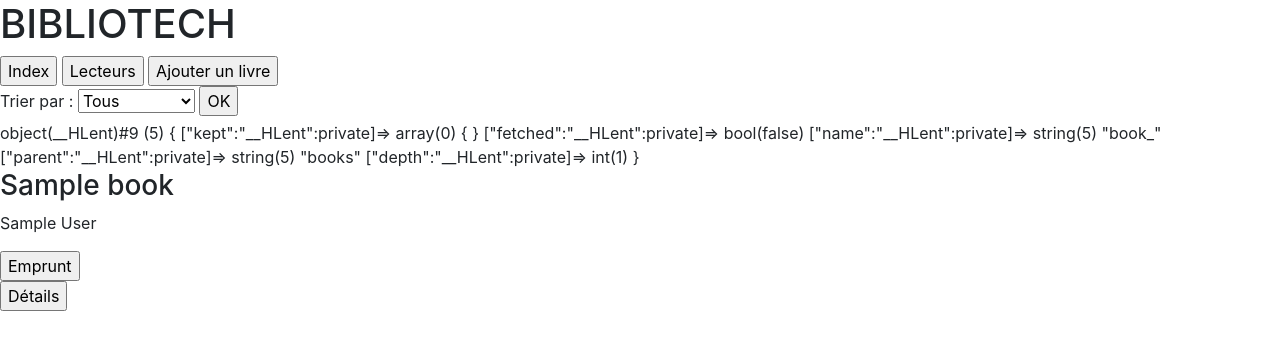
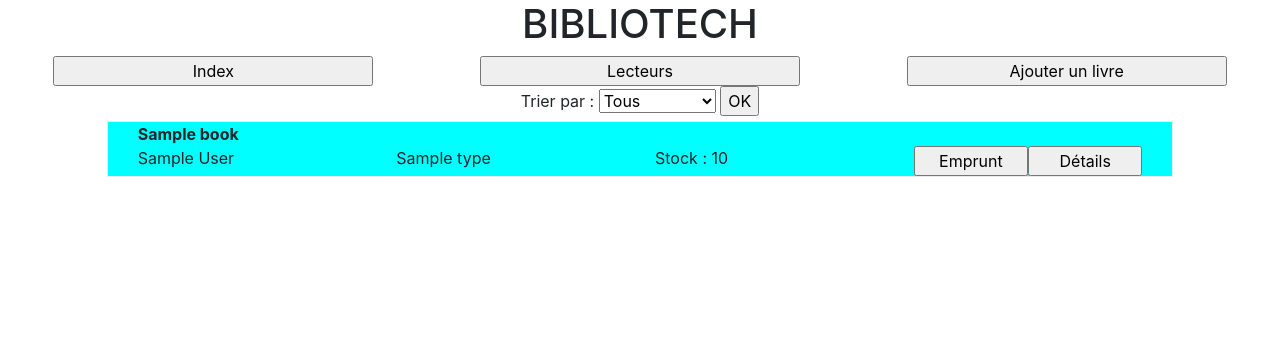
Before and after one commit to SylvainB59/bibliotech, a PHP site: template views/indexView.php in a window 1280 px wide. Shown: the top 350 px of the page. Run offline with PHP 8.4, Linux system fonts and the light colour scheme; the template is opened without the code that fills it: most values are stand-ins (such as "Sample title", 1, 10 or a date in 2020); some libraries are stand-ins or nearby versions.

Commit message:
add borrowByView, bookBorrowed method in class booksManager and little css for book available or not in indexView

```diff
--- a/assets/css/main.css
+++ b/assets/css/main.css
@@ -97,10 +97,26 @@ textarea {
    Author's custom styles
    ========================================================================== */
 
+.row {
+    margin-left: 0;
+    margin-right: 0;
+}
 
+p {
+    margin-bottom: 0;
+}
 
+.info {
+    background-color: red;
+}
 
+.available {
+    background-color: cyan;
+}
 
+.borrow {
+    background-color: tomato;
+}
 
 
 
--- a/models/UsersManager.php
+++ b/models/UsersManager.php
@@ -13,7 +13,8 @@ class UsersManager
 		$req = $this->db->query('SELECT u.id, u.lastName, u.firstName, u.idNumber, u.idBookBorrow, u.returnDate, b.title bookBorrow
 		                        FROM users u
 		                        LEFT JOIN books b
-		                        ON u.idBookBorrow = b.id');
+		                        ON u.idBookBorrow = b.id
+		                        ORDER BY u.lastName ASC');
 		$data = $req->fetchAll(PDO::FETCH_ASSOC);
 		foreach($data as $value)
 		{
--- a/views/indexView.php
+++ b/views/indexView.php
@@ -5,7 +5,8 @@ include('views/templates/header.php');
 ?>
 
 <section>
-	<form action="" method="POST">
+	<div class="row justify-content-center">
+		<form class="" action="" method="POST">
 			<label for="type">Trier par : </label>
 			<select name="type" id="type">
 				<option value="0">Tous</option>
@@ -21,24 +22,31 @@ include('views/templates/header.php');
 			</select>
 			<input type="submit" name="chooseType" value="OK">
 		</form>
+	</div>
 
-	<article>
+	<article class="row">
 		<?php
 		foreach($books as $book)
 		{
-			var_dump($book);
+			// var_dump($book);
 		?>
-		<div class="backgroundcolor">
-			<h3><?php echo $book->getTitle(); ?></h3>
-			<p><?php echo $book->getAuthor(); ?></p>
-			<form action="">
+		<div class="col-12 col-md-10 row justify-content-between mx-auto border
+		<?php if($book->getStock() > 0){echo 'available';}else{echo 'borrow';} ?>">
+			<p class="col-12"><strong><?php echo $book->getTitle(); ?></strong></p>
+			<p class="col-6 col-md"><?php echo $book->getAuthor(); ?></p>
+			<p class="col-6 col-md"><?php echo $book->getType(); ?></p>
+			<p class="col-6 col-md">Stock : <?php echo $book->getStock(); ?></p>
+			<div class="col-12 col-md">
+				<form class="row" action="" method="POST">
 					<input type="hidden" name="bookId" value="<?php echo $book->getId(); ?>">
-				<input type="submit" name="bookBorrow" value="Emprunt">
+					<?php if($book->getStock() > 0){?>
+					<input class="col-6 col-md" type="submit" name="bookBorrow" value="Emprunt">
+					<?php }else{ ?>
+					<input class="col-6 col-md" type="submit" name="bookreturn" value="Retour">
+					<?php } ?>
+					<input class="col-6 col-md" type="submit" name="bookDetail" value="D&eacute;tails">
 				</form>
-			<form action="">
-				<input type="hidden" name="bookId" value="<?php echo $book->getId(); ?>">
-				<input type="submit" name="bookDetail" value="D&eacute;tails">
-			</form>
+			</div>
 		</div>
 		<?php
 		}
--- a/views/templates/header.php
+++ b/views/templates/header.php
@@ -19,12 +19,14 @@
         <!--[if lte IE 9]>
             <p class="browserupgrade">You are using an <strong>outdated</strong> browser. Please <a href="https://browsehappy.com/">upgrade your browser</a> to improve your experience and security.</p>
         <![endif]-->
-        <h1>BIBLIOTECH</h1>
+        <header>
+            <h1 class="text-center">BIBLIOTECH</h1>
 
-        <nav>
-            <form action="" method="POST">
-                <input type="submit" name="home" value="Index">
-                <input type="submit" name="users" value="Lecteurs">
-                <input type="submit" name="addBook" value="Ajouter un livre">
-            </form>
-        </nav>
+            <nav>
+                <form class="row justify-content-center" action="" method="POST">
+                    <input class="col-6 col-md-3 mx-auto" type="submit" name="home" value="Index">
+                    <input class="col-6 col-md-3 mx-auto" type="submit" name="users" value="Lecteurs">
+                    <input class="col-12 col-md-3 mx-auto" type="submit" name="addBook" value="Ajouter un livre">
+                </form>
+            </nav>
+        </header>
```
Also changed, not shown: controllers/index.php (+24 -3 lines), entities/Book.php (+21 -0 lines), models/BooksManager.php (+26 -2 lines), views/borrowByView.php (added, +21 -0 lines), views/usersView.php (+5 -5 lines). Lines whose indentation alone changed are shown as unchanged.
